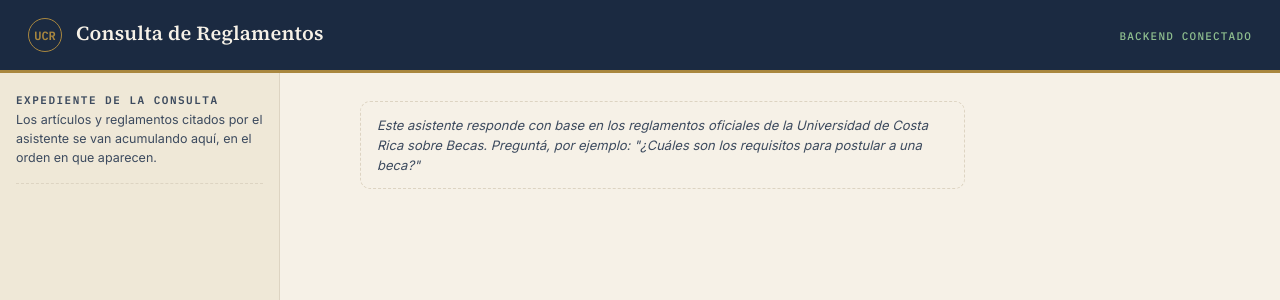
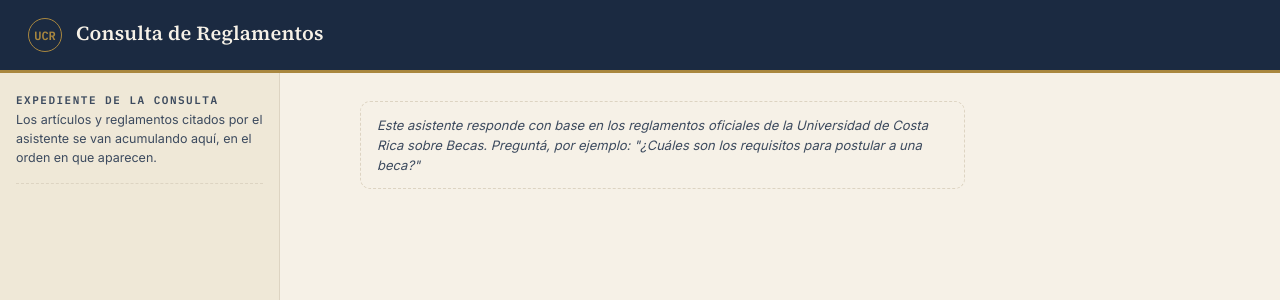
Before and after one commit to Sacrilegious0x/RAG-ReglamentacionUCR, a FastAPI app: page / in a window 1280 px wide. Shown: the top 300 px of the page. Run offline with FastAPI, Linux system fonts and the light colour scheme.

Commit message:
fix html

```diff
--- a/app/templates/index.html
+++ b/app/templates/index.html
@@ -13,7 +13,6 @@
 <header>
   <div class="crest">UCR</div>
   <h1>Consulta de Reglamentos</h1>
-  <span class="sub" id="statusLabel">verificando conexión…</span>
 </header>
 
 <div class="app">
```
